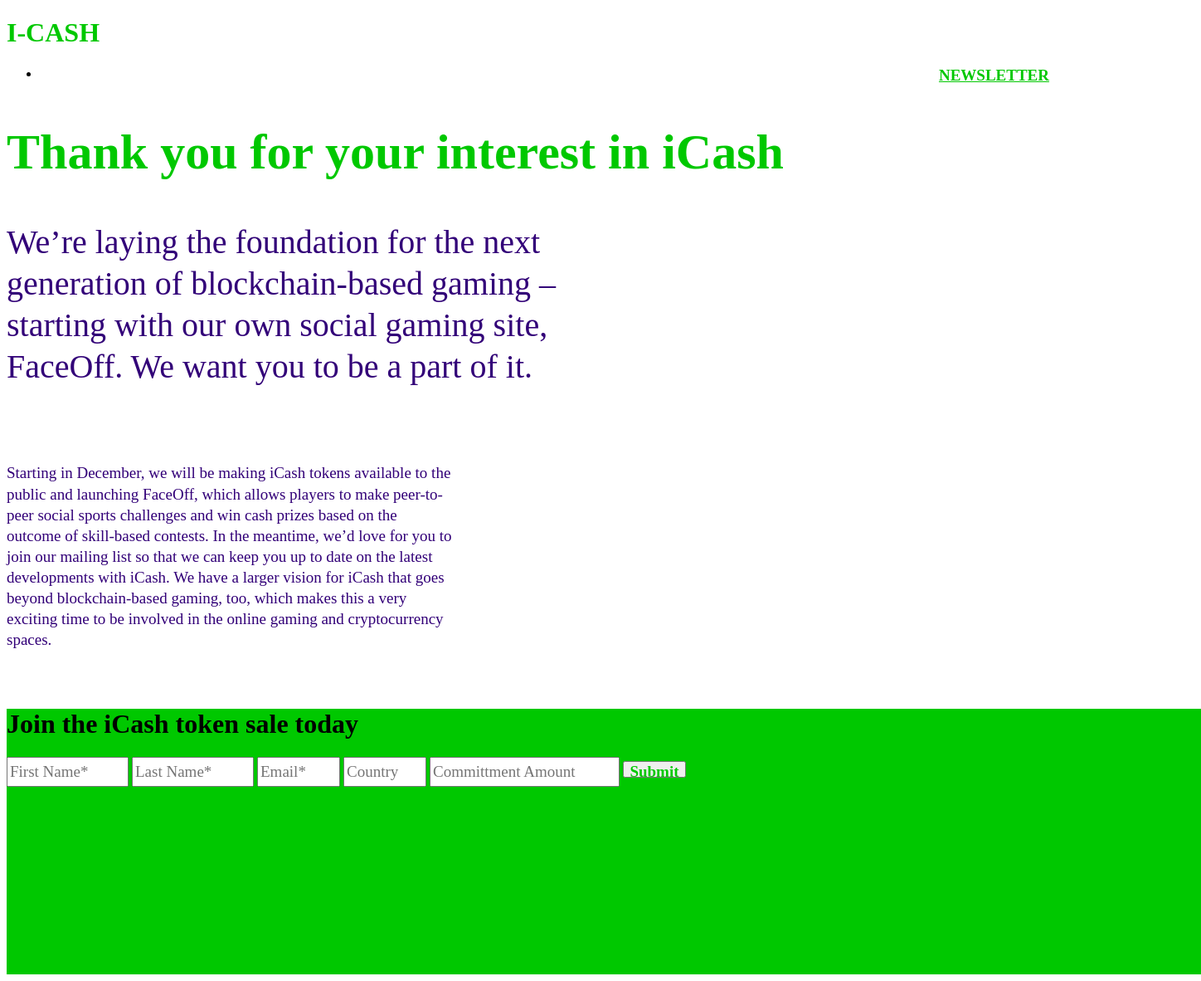
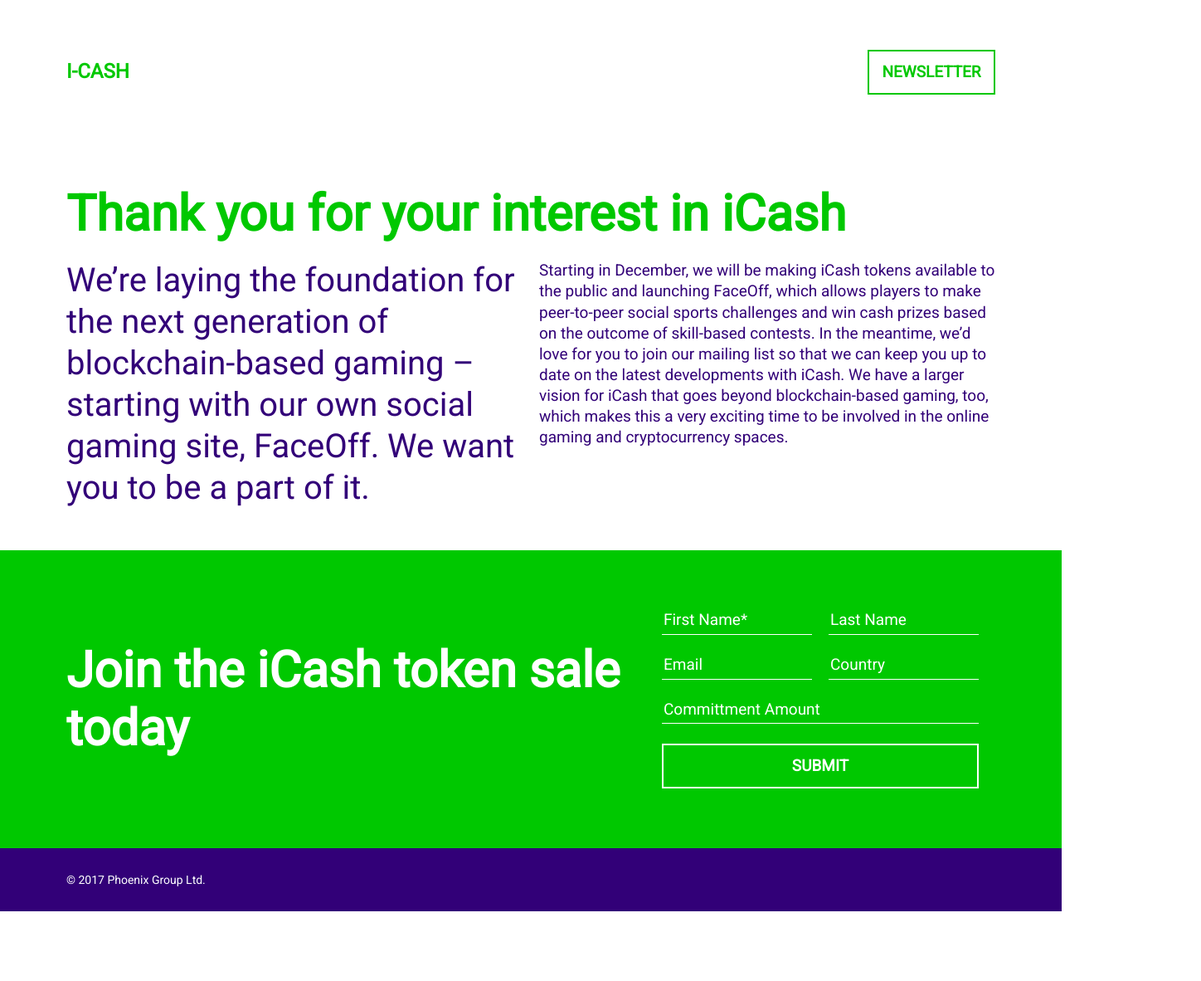
Before and after one commit to giorgimikadze/icash, a plain HTML site: page index.html in a window 1280 px wide. Shown: the whole page at 83% size, 1448 px wide, since content can reach past the window. After the commit the page ends 1098 px from the top, so only its background shows below. Drawn offline with Linux system fonts and the light colour scheme; files whose address does not match are found by name.

Commit message:
finished ui

```diff
--- a/css/style.css
+++ b/css/style.css
@@ -1,156 +1,230 @@
-#branding {
+::-webkit-input-placeholder { /* Chrome/Opera/Safari */
+    font-family: 'Averta', 'Roboto', sans-serif;;
+    font-size: 19px;
+    font-weight: 300;
+    line-height: 1.05;
+    letter-spacing: normal;
+    text-align: left;
+    color: #ffffff;
+}
+::-moz-placeholder { /* Firefox 19+ */
+    font-family: 'Averta', 'Roboto', sans-serif;;
+    font-size: 19px;
+    font-weight: 300;
+    line-height: 1.05;
+    letter-spacing: normal;
+    text-align: left;
+    color: #ffffff;
+}
+:-ms-input-placeholder { /* IE 10+ */
+    font-family: 'Averta', 'Roboto', sans-serif;;
+    font-size: 19px;
+    font-weight: 300;
+    line-height: 1.05;
+    letter-spacing: normal;
+    text-align: left;
+    color: #ffffff;
+}
+:-moz-placeholder { /* Firefox 18- */
+    font-family: 'Averta', 'Roboto', sans-serif;;
+    font-size: 19px;
+    font-weight: 300;
+    line-height: 1.05;
+    letter-spacing: normal;
+    text-align: left;
+    color: #ffffff;
+}
+:focus {
+    outline: 0;
+}
 
-color: #00c800;
+header, section {
+    margin: 0px 80px;
+}
 
+body {
+    margin: 0px;
+    padding: 0px;
 }
-#newsletter {
-   float: right;
-    color: #00c800;
-    width: 147px;
-    height: 20px;
-    font-family: Averta;
+
+.header {
+    display: flex;
+    justify-content: space-between;
+    align-items: center;
+    margin-top: 50px;
+}
+
+.header ul {
+    list-style-type: none;
+}
+
+a {
+    text-decoration: none;
+}
+
+.button {
+    width: 150px;
+    height: 50px;
+    border: solid 2px #00c800;
+    display: flex;
+    justify-content: center;
+    align-items: center;
+    font-family: 'Averta', 'Roboto', sans-serif;
     font-size: 19px;
     font-weight: 600;
-    font-style: normal;
-    font-stretch: normal;
+    line-height: 1.05;
     letter-spacing: normal;
     text-align: center;
+    color: #00c800;
 }
 
-#ertih1 {
+.button:hover {
+    background-color: #00c800;
+    color: #fff;
+}
+
+.branding {
+    font-family: 'Averta', 'Roboto', sans-serif;
+    font-size: 24px;
+    font-weight: 800;
+    line-height: 1.05;
+    letter-spacing: normal;
+    text-align: center;
     color: #00c800;
-    width: 1009px;
-    height: 70px;
-    font-family: Averta;
+}
+
+.showcase {
+    display: flex;
+    flex-direction: column;
+    margin-top: 100px;
+    margin-bottom: 50px;
+}
+
+.row-heading {
+    font-family: 'Averta', 'Roboto', sans-serif;
     font-size: 60px;
     font-weight: bold;
-    font-style: normal;
-    font-stretch: normal;
     line-height: 1.17;
     letter-spacing: normal;
     text-align: left;
+    color: #00c800;
 }
 
+.row {
+    display: flex;
+    margin-top: 20px;
+}
 
+.column {
+    flex: 1
+}
 
-#ertip {
-    width: 720px;
-    height: 250px;
-    font-family: Averta;
+#column-1 {
+    font-family: 'Averta', 'Roboto', sans-serif;
     font-size: 40px;
     font-weight: 300;
-    font-style: normal;
-    font-stretch: normal;
     line-height: 1.25;
     letter-spacing: normal;
     text-align: left;
     color: #320078;
+    margin-right: 20px;
 }
 
-#orip {
+#column-2 {
     width: 540px;
     height: 275px;
-    font-family: Averta;
+    font-family: 'Averta', 'Roboto', sans-serif;
     font-size: 19px;
     font-weight: 300;
-    font-style: normal;
-    font-stretch: normal;
     line-height: 1.32;
     letter-spacing: normal;
     text-align: left;
     color: #320078;
 }
 
-#posledniiobzac {
-        width: 1440px;
-        height: 320px;
-        background-color: #00c800;
+.container {
+    background-color: #00c800;
 }
 
-#firstname {
-    width: 139px;
-    height: 30px;
-    font-family: Averta;
-    font-size: 19px;
-    font-weight: 300;
-    font-style: normal;
-    font-stretch: normal;
-    line-height: 1.05;
-    letter-spacing: normal;
-    text-align: left;
-    color: #ffffff;
-  }
+.subscription {
+    display: flex;
+    align-items: center;
+}
 
-
-#lastname {
-    width: 139px;
-    height: 30px;
-    font-family: Averta;
-    font-size: 19px;
-    font-weight: 300;
-    font-style: normal;
-    font-stretch: normal;
-    line-height: 1.05;
+.sub-left {
+    flex: 1;
+    width: 480px;
+    height: 140px;
+    font-family: 'Averta', 'Roboto', sans-serif;
+    font-size: 60px;
+    font-weight: bold;
+    line-height: 1.17;
     letter-spacing: normal;
     text-align: left;
     color: #ffffff;
 }
 
+.sub-right {
+    display: flex;
+    flex-direction: column;
+    align-items: center;
+    margin: 60px 0px;
+}
 
-#email {
-    width: 92px;
-    height: 30px;
-    font-family: Averta;
+.sub-right input {
+    width: 100%;
+    margin-right: 20px;
+    background: transparent;
+    border: none;
+    border-bottom: solid 1px #ffffff;
+    line-height: 2;
+}
+
+.sub-right .button {
+    width: 100%;
+    border: solid 2px #ffffff;
+    margin-right: 20px;
+    color: #fff;
+    font-family: 'Averta', 'Roboto', sans-serif;
     font-size: 19px;
-    font-weight: 300;
-    font-style: normal;
-    font-stretch: normal;
+    font-weight: 600;
     line-height: 1.05;
     letter-spacing: normal;
-    text-align: left;
+    text-align: center;
     color: #ffffff;
 }
 
-#country {
-    width: 92px;
-    height: 30px;
-    font-family: Averta;
-    font-size: 19px;
-    font-weight: 300;
-    font-style: normal;
-    font-stretch: normal;
-    line-height: 1.05;
-    letter-spacing: normal;
-    text-align: left;
-    color: #ffffff;
-
+.sub-right .button:hover {
+    background-color: #fff;
+    color: #00c800;
 }
 
-#amount {
-    width: 221px;
-    height: 30px;
-    font-family: Averta;
-    font-size: 19px;
-    font-weight: 300;
-    font-style: normal;
-    font-stretch: normal;
-    line-height: 1.05;
-    letter-spacing: normal;
-    text-align: left;
-    color: #ffffff;
-
+.input-holder {
+    display: flex;
+    margin: 12px 0px;
 }
 
-#submit {
-    width: 76px;
-    height: 20px;
-    font-family: Averta;
-    font-size: 19px;
-    font-weight: 600;
-    font-style: normal;
-    font-stretch: normal;
-    line-height: 1.05;
+.input-holder input {
+    flex: 1
+}
+
+.input-full {
+    display: flex;
+    align-self: stretch;
+    margin: 12px 0px;
+}
+
+footer {
+    background-color: #320078;
+    padding: 30px 0px;
+    font-family: 'Averta', 'Roboto', sans-serif;
+    font-size: 14px;
+    font-weight: 300;
     letter-spacing: normal;
-    text-align: center;
-    color: #00c800;
+    color: #ffffff;
 }
+
+footer section {
+    display: flex;
+    justify-content: space-between;
+}
--- a/index.html
+++ b/index.html
@@ -5,35 +5,94 @@
   <meta charset="utf-8">
   <meta name="viewport" content="width=device-width">
   <title> ICash</title>
-    <link rel="stylesheet" href="C:\Users\georg\Desktop\proekt\css\style.css">
+  <link rel="stylesheet" href="./css/style.css">
+  <link href="https://fonts.googleapis.com/css?family=Roboto" rel="stylesheet">
 </head>
 
 <body>
   <header>
-        <div class="container">
-            <div id="branding">
-                <h1>I-CASH</h1>
+    <div class="header">
+      <div class="branding">
+        <p>I-CASH</p>
       </div>
       <nav>
-                <ul>
-                    <li>
-                        <a id="newsletter" href="index.html">NEWSLETTER</a>
-                    </li>
-                </ul>
+        <a href="index.html">
+          <div class="button">
+            NEWSLETTER
+          </div>
+        </a>
       </nav>
+    </div>
   </header>
-    <section id="showcase">
+  <section class="showcase">
+    <div>
+      <div class="row-heading">
+        Thank you for your interest in iCash
+      </div>
+    </div>
+    <div class="row">
+      <div id='column-1' class="column">
+        We’re laying the foundation for the next generation of blockchain-based gaming – starting with our own social gaming site,
+        FaceOff. We want you to be a part of it.
+      </div>
+      <div id='column-2' class="column">
+        Starting in December, we will be making iCash tokens available to the public and launching FaceOff, which allows players
+        to make peer-to-peer social sports challenges and win cash prizes based on the outcome of skill-based contests. In
+        the meantime, we’d love for you to join our mailing list so that we can keep you up to date on the latest developments
+        with iCash. We have a larger vision for iCash that goes beyond blockchain-based gaming, too, which makes this a very
+        exciting time to be involved in the online gaming and cryptocurrency spaces.
+      </div>
+    </div>
+  </section>
+  <div class="container">
+    <section class="subscription">
+      <div class="sub-left">
+        Join the iCash token sale today
+      </div>
+      <div class="sub-right">
+        <div class="input-holder">
+            <input type="text" placeholder="First Name*" name="" id="">
+            <input type="text" placeholder="Last Name" name="" id="">
+        </div>
+        <div class="input-holder">
+            <input type="text" placeholder="Email" name="" id="">
+            <input type="text" placeholder="Country" name="" id="">
+        </div>
+        <div class="input-full">
+            <input type="text" placeholder="Committment Amount" name="" id="">
+        </div>
+        <div class="input-full">
+            <div class="button">
+                SUBMIT
+            </div>
+        </div>
+      </div>
+    </section>
+  </div>
+  <footer>
+    <section>
+      <div>
+          © 2017 Phoenix Group Ltd.
+      </div>
+      <div></div>
+    </section>
+  </footer>
+</body>
+
+</html>
+
+<!-- <section id="showcase">
   <div class="container">
     <h1 id='ertih1'> Thank you for your interest in iCash </h1>
 
-            <p id="ertip" > We’re laying the foundation for the next generation of blockchain-based gaming – starting with our own social
-                gaming site, FaceOff. We want you to be a part of it.</p>
-            <p id="orip">Starting in December, we will be making iCash tokens available to the public and launching FaceOff, which allows
-                players to make peer-to-peer social sports challenges and win cash prizes based on the outcome of skill-based
-                contests. In the meantime, we’d love for you to join our mailing list so that we can keep you up to date
-                on the latest developments with iCash. We have a larger vision for iCash that goes beyond blockchain-based
-                gaming, too, which makes this a very exciting time to be involved in the online gaming and cryptocurrency
-                spaces.</p>
+    <p id="ertip"> We’re laying the foundation for the next generation of blockchain-based gaming – starting with our own social gaming
+      site, FaceOff. We want you to be a part of it.</p>
+    <p id="orip">Starting in December, we will be making iCash tokens available to the public and launching FaceOff, which allows players
+      to make peer-to-peer social sports challenges and win cash prizes based on the outcome of skill-based contests. In
+      the meantime, we’d love for you to join our mailing list so that we can keep you up to date on the latest developments
+      with iCash. We have a larger vision for iCash that goes beyond blockchain-based gaming, too, which makes this a very
+      exciting time to be involved in the online gaming and cryptocurrency spaces.
+    </p>
 </section>
 
 <div id="posledniiobzac">
@@ -48,7 +107,4 @@
     <input id="amount" type="Committment Amount" placeholder="Committment Amount">
     <button id="submit" type="Submit" class="button_1">Submit</button>
   </form>
-</div>
-</body>
-
-</html>
+</div> -->
```
Lines whose indentation alone changed are shown as unchanged.
